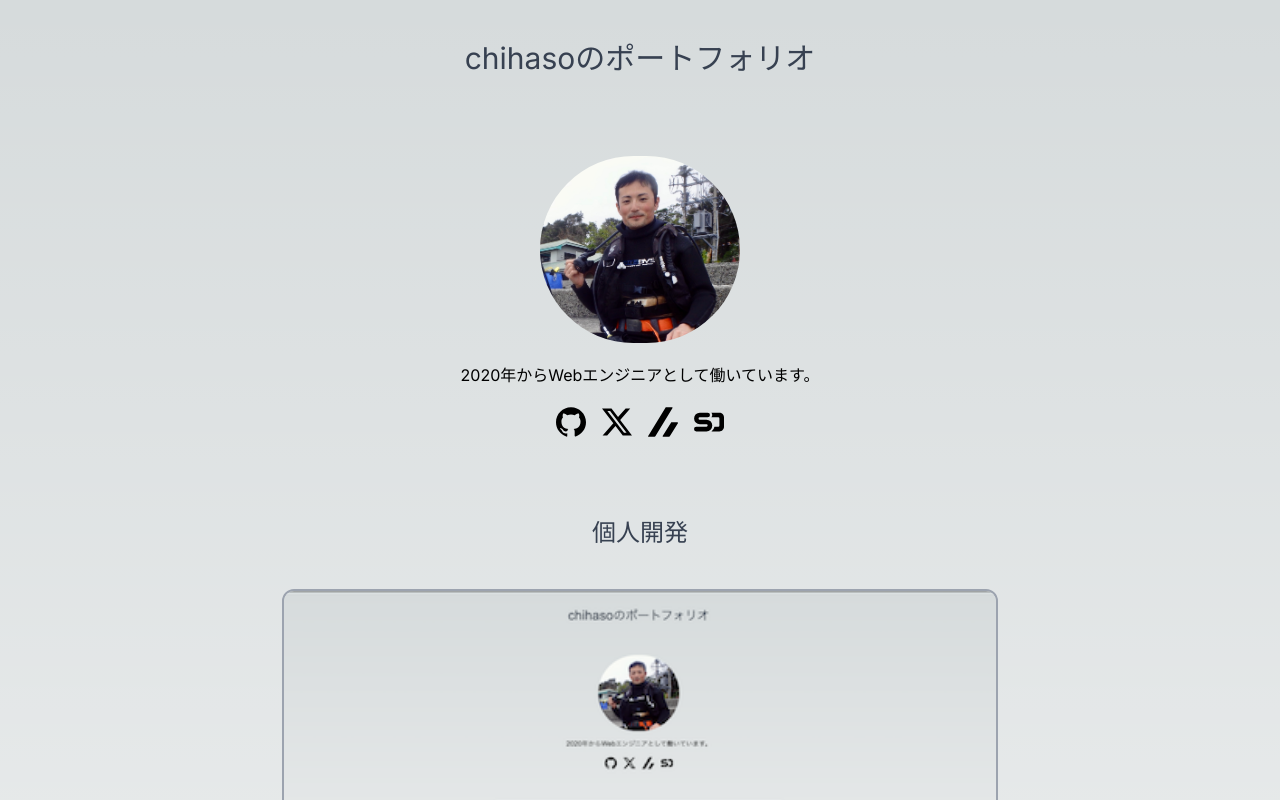
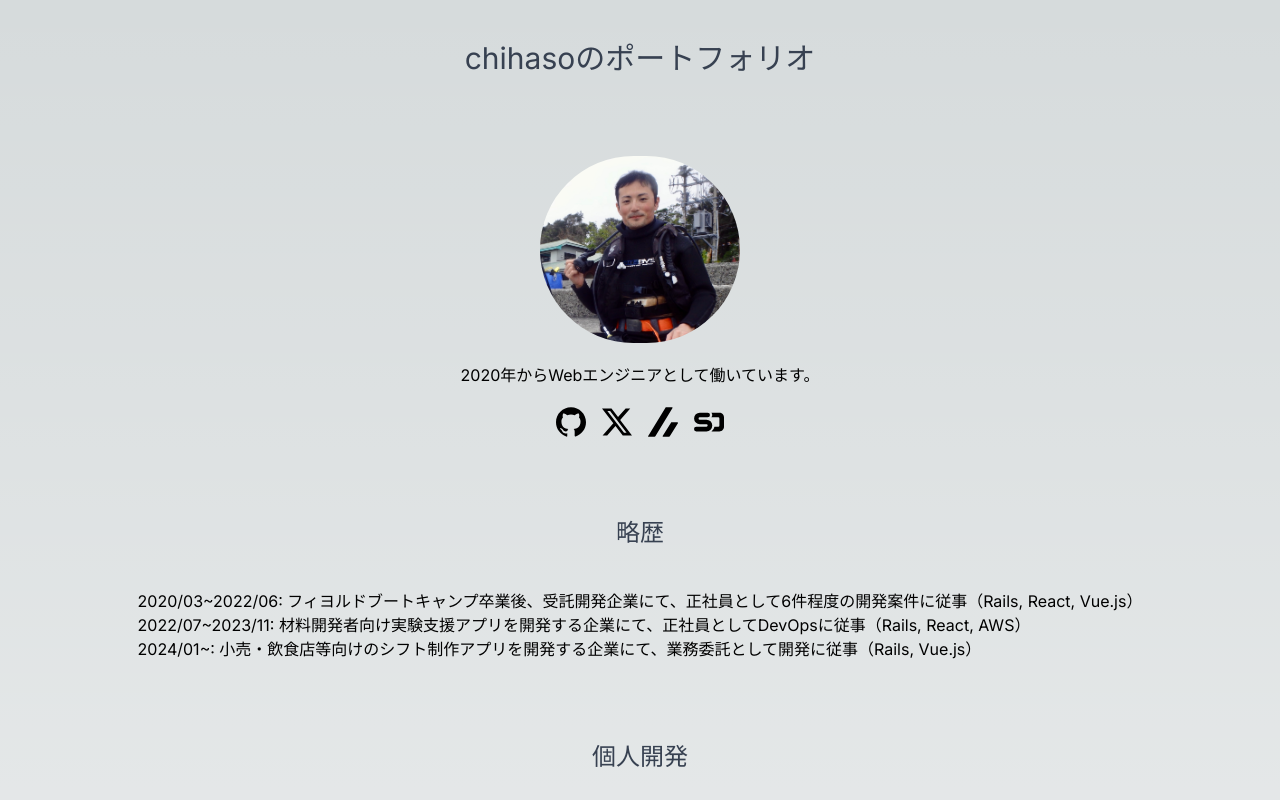
Before and after one commit to chihaso/portfolio, a Next.js app: page / in a window 1280 px wide. Shown: the top 800 px of the page. Built offline with nearby package versions, Linux system fonts and the light colour scheme.

Commit message:
略歴を追加

```diff
--- /dev/null
+++ b/app/component/Biography.tsx
@@ -0,0 +1,14 @@
+import Image from 'next/image'
+
+export default function Profile() {
+  return (
+    <div className="flex flex-col items-center">
+      <h2 className="text-2xl mb-10 text-gray-700">略歴</h2>
+      <ul>
+        <li>2020/03~2022/06: フィヨルドブートキャンプ卒業後、受託開発企業にて、正社員として6件程度の開発案件に従事（Rails, React, Vue.js）</li>
+        <li>2022/07~2023/11: 材料開発者向け実験支援アプリを開発する企業にて、正社員としてDevOpsに従事（Rails, React, AWS）</li>
+        <li>2024/01~: 小売・飲食店等向けのシフト制作アプリを開発する企業にて、業務委託として開発に従事（Rails, Vue.js）</li>
+      </ul>
+    </div>
+  )
+}
--- a/app/page.tsx
+++ b/app/page.tsx
@@ -1,4 +1,5 @@
 import Profile from './component/Profile'
+import Biography from './component/Biography'
 import PersonalDevelopments from './component/PersonalDevelopments'
 
 export default function Home() {
@@ -8,6 +9,9 @@ export default function Home() {
         <Profile />
       </section>
       <section className="mt-20">
+        <Biography />
+      </section>
+      <section className="mt-20">
         <PersonalDevelopments />
       </section>
     </main>
```
